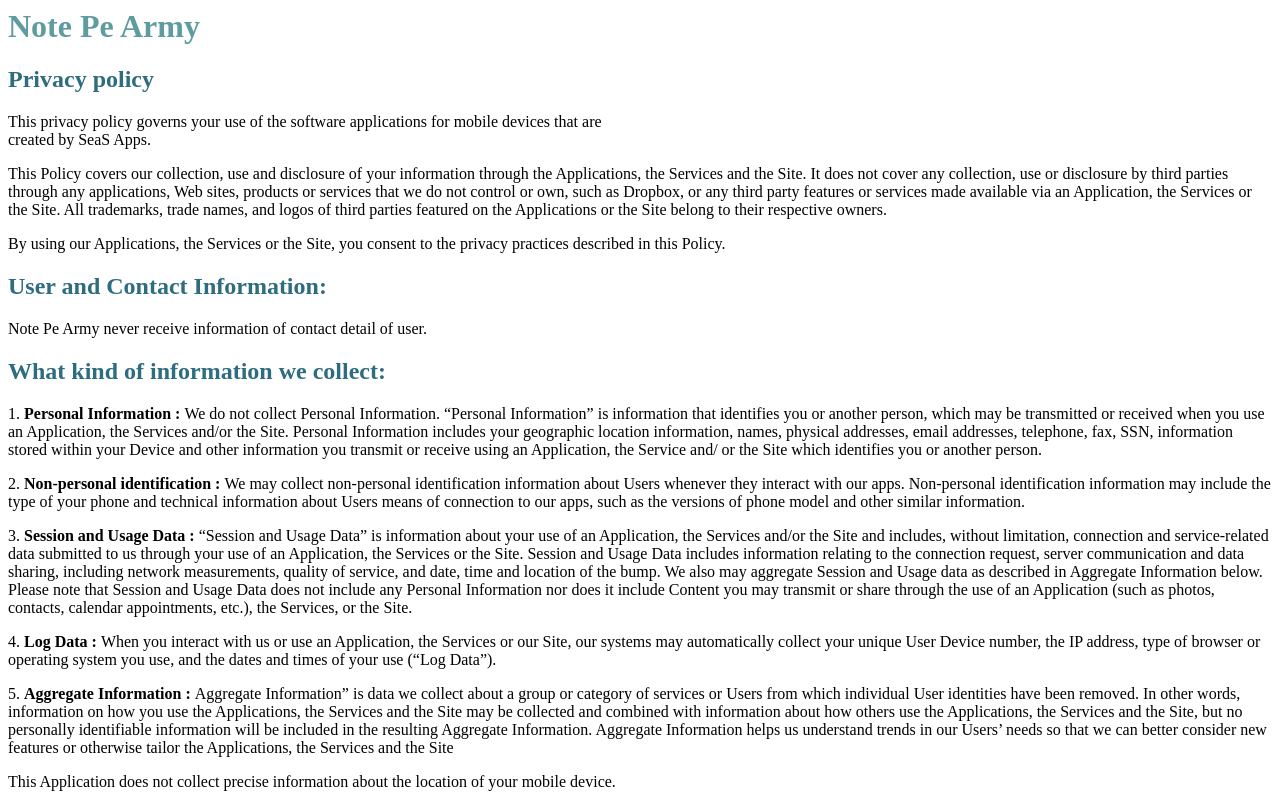
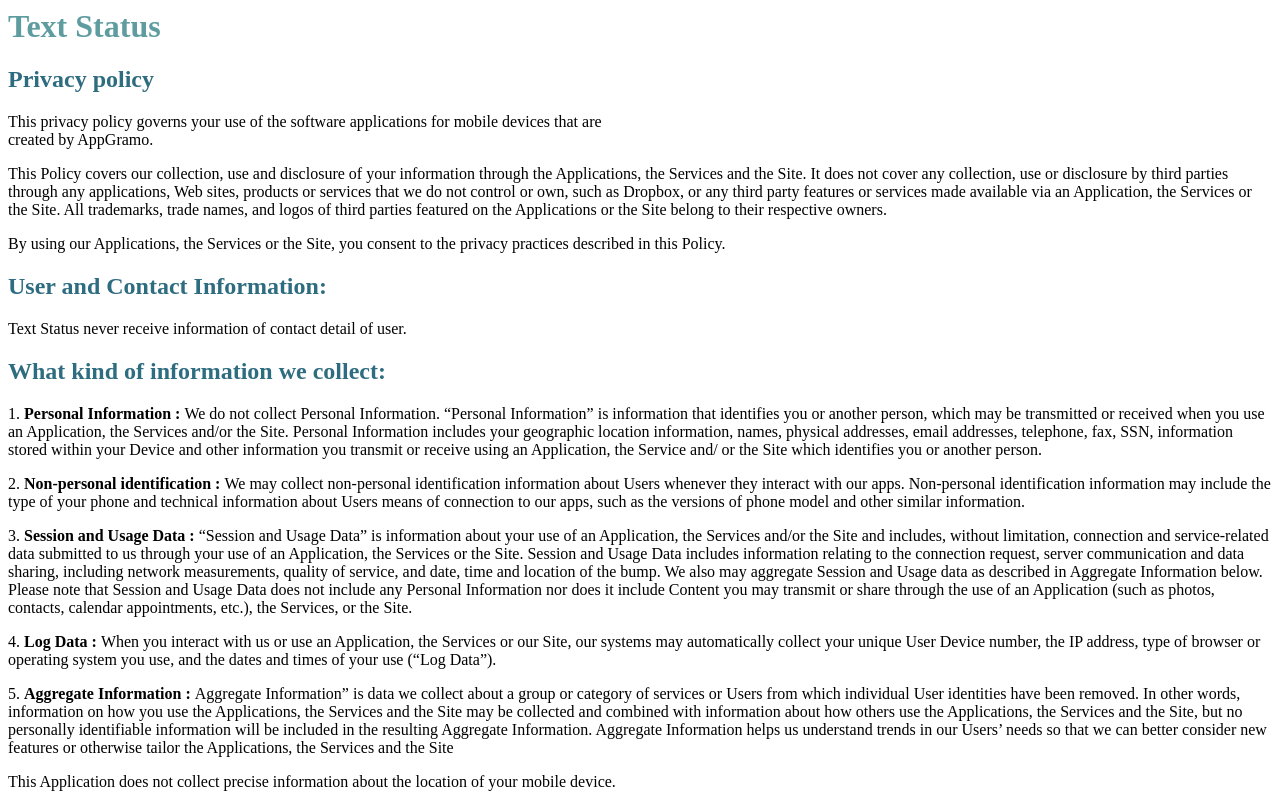
Before and after one commit to musicplayerjio/musicplayerjio, a plain HTML site: page index.html in a window 1280 px wide. Shown: the top 800 px of the page. Drawn offline with Linux system fonts and the light colour scheme.

Commit message:
Update index.html

```diff
--- a/index.html
+++ b/index.html
@@ -1,11 +1,11 @@
 <!-- #######  YAY, I AM THE SOURCE EDITOR! #########-->
-<h1 style="color: #5e9ca0;">Note Pe Army </h1>
+<h1 style="color: #5e9ca0;">Text Status</h1>
 <h2 style="color: #2e6c80;">Privacy policy</h2>
-<p>This privacy policy governs your use of the software applications for mobile devices that are <br />created by SeaS Apps.</p>
+<p>This privacy policy governs your use of the software applications for mobile devices that are <br />created by AppGramo.</p>
 <p>This Policy covers our collection, use and disclosure of your information through the Applications, the Services and the Site. It does not cover any collection, use or disclosure by third parties through any applications, Web sites, products or services that we do not control or own, such as Dropbox, or any third party features or services made available via an Application, the Services or the Site. All trademarks, trade names, and logos of third parties featured on the Applications or the Site belong to their respective owners.</p>
 <p>By using our Applications, the Services or the Site, you consent to the privacy practices described in this Policy.</p>
 <h2 style="color: #2e6c80;">User and Contact Information:</h2>
-<p>Note Pe Army  never receive information of contact detail of user.</p>
+<p>Text Status never receive information of contact detail of user.</p>
 <h2 style="color: #2e6c80;">What kind of information we collect:</h2>
 <p>1. <strong>Personal Information :</strong>&nbsp;We do not collect Personal Information. &ldquo;Personal Information&rdquo; is information that identifies you or another person, which may be transmitted or received when you use an Application, the Services and/or the Site. Personal Information includes your geographic location information, names, physical addresses, email addresses, telephone, fax, SSN, information stored within your Device and other information you transmit or receive using an Application, the Service and/ or the Site which identifies you or another person.</p>
 <p>2. <strong>Non-personal identification :</strong>&nbsp;We may collect non-personal identification information about Users whenever they interact with our apps. Non-personal identification information may include the type of your phone and technical information about Users means of connection to our apps, such as the versions of phone model and other similar information.</p>
@@ -24,6 +24,6 @@
 <p><strong>SECURITY</strong></p>
 <p>We are concerned about safeguarding the confidentiality of your information. We do not collect Personal Information, and we employ administrative, physical and electronic measures designed to protect your Non-Personal Information from unauthorized access and use. Please be aware that, although we endeavor provide reasonable security for information we process and maintain, no security system can prevent all potential security breaches.</p>
 <p><strong>CONTACT US</strong></p>
-<p>If you have any questions regarding privacy while using the Application, or have questions about our practices, please contact us via email at seasapps@<span class="skimlinks-unlinked">gmail.com</span>.</p>
-<p>Last modified: 09/02/2017</p>
+<p>If you have any questions regarding privacy while using the Application, or have questions about our practices, please contact us via email at appgramo@<span class="skimlinks-unlinked">gmail.com</span>.</p>
+<p>Last modified: 02/04/2018</p>
 <p>&nbsp;</p>
```
